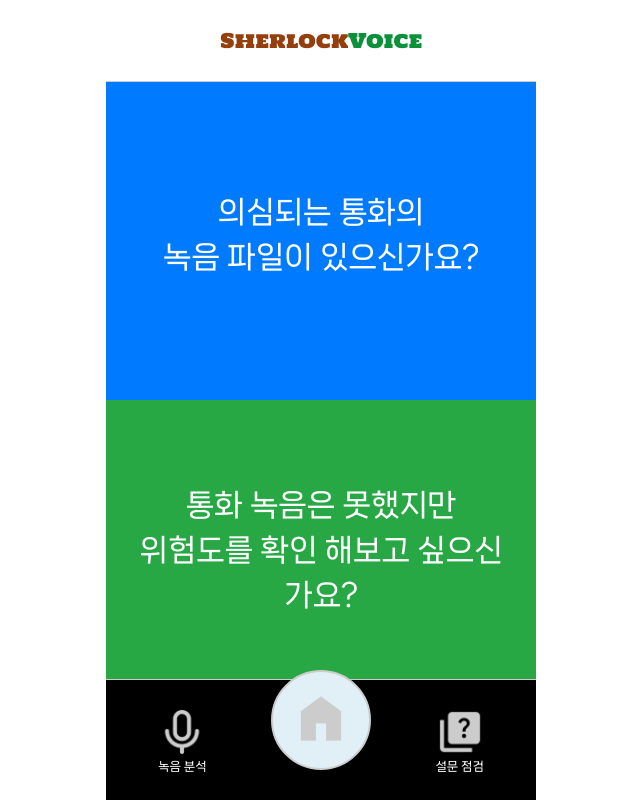
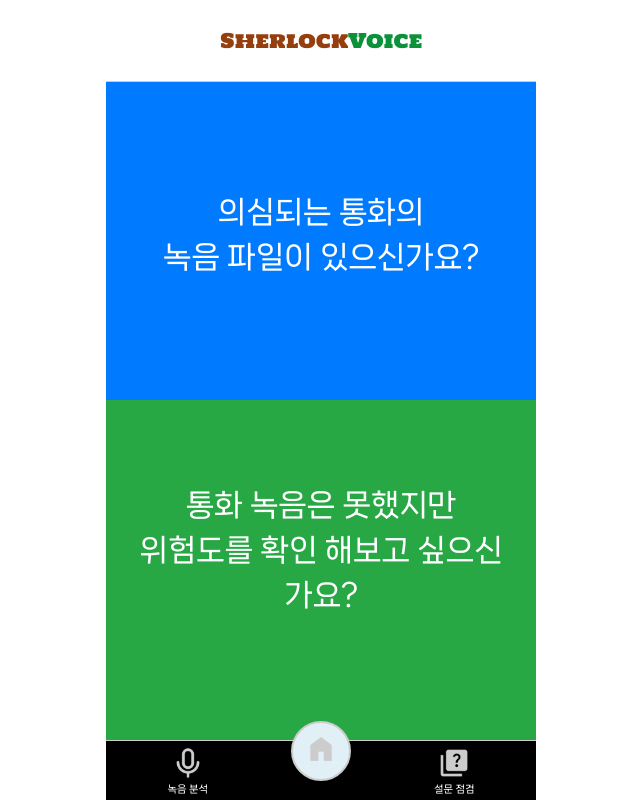
Before and after one commit to zizonyoungjun/Sherlock-Voice_Web, a React (Vite) app: page / in a window 1280 px wide. Shown: the whole page, without its empty margins (319-959 px from the left). Built offline with nearby package versions, Linux system fonts and the light colour scheme; the HTML template or start-up script is replaced by a standard one.

Commit message:
Design: footer 높이 수정

```diff
--- a/src/components/Footer.tsx
+++ b/src/components/Footer.tsx
@@ -10,11 +10,12 @@ const FooterContainer = styled.footer`
   justify-content: space-around;
   width: 100%;
   background-color: #000;
-  padding: 10px 20px;
+  padding: 5px 20px; /* 높이 줄이기 위해 padding 조정 */
   border-top: 1px solid #ccc;
   position: fixed;
   bottom: 0;
   max-width: 430px;
+  height: 60px; /* 전체 높이 조정 */
 `;
 
 const IconWrapper = styled.div`
@@ -24,16 +25,16 @@ const IconWrapper = styled.div`
 `;
 
 const Icon = styled.img`
-  width: 48px;
+  width: 32px; /* 아이콘 크기 줄이기 */
   height: auto;
   margin-bottom: 3px;
 `;
 
-const CentralButton = styled.button`
+const CentralButton = styled.a`
   background-color: #E1EFF6;
   border-radius: 50%;
-  width: 100px;
-  height: 100px;
+  width: 60px; /* 중앙 버튼 크기 줄이기 */
+  height: 60px;
   border: 2px solid #ccc;
   position: relative;
   top: -20px;
@@ -41,12 +42,12 @@ const CentralButton = styled.button`
   align-items: center;
   justify-content: center;
   cursor: pointer;
-  padding: 15px;
+  padding: 10px; /* 패딩 줄이기 */
 `;
 
 const IconLabel = styled.div`
   color: #fff;
-  font-size: 12px;
+  font-size: 10px; /* 글꼴 크기 줄이기 */
 `;
 
 const Footer = () => {
@@ -58,8 +59,8 @@ const Footer = () => {
                 </Link>
                 <IconLabel>녹음 분석</IconLabel>
             </IconWrapper>
-            <CentralButton as="a" href="/">
-                <Icon src={homeIcon} alt="home" style={{ width: '90%', height: 'auto' }}/>
+            <CentralButton href="/">
+                <Icon src={homeIcon} alt="home" style={{ width: '90%', height: 'auto' }} />
             </CentralButton>
             <IconWrapper>
                 <Link to="/survey">
```
